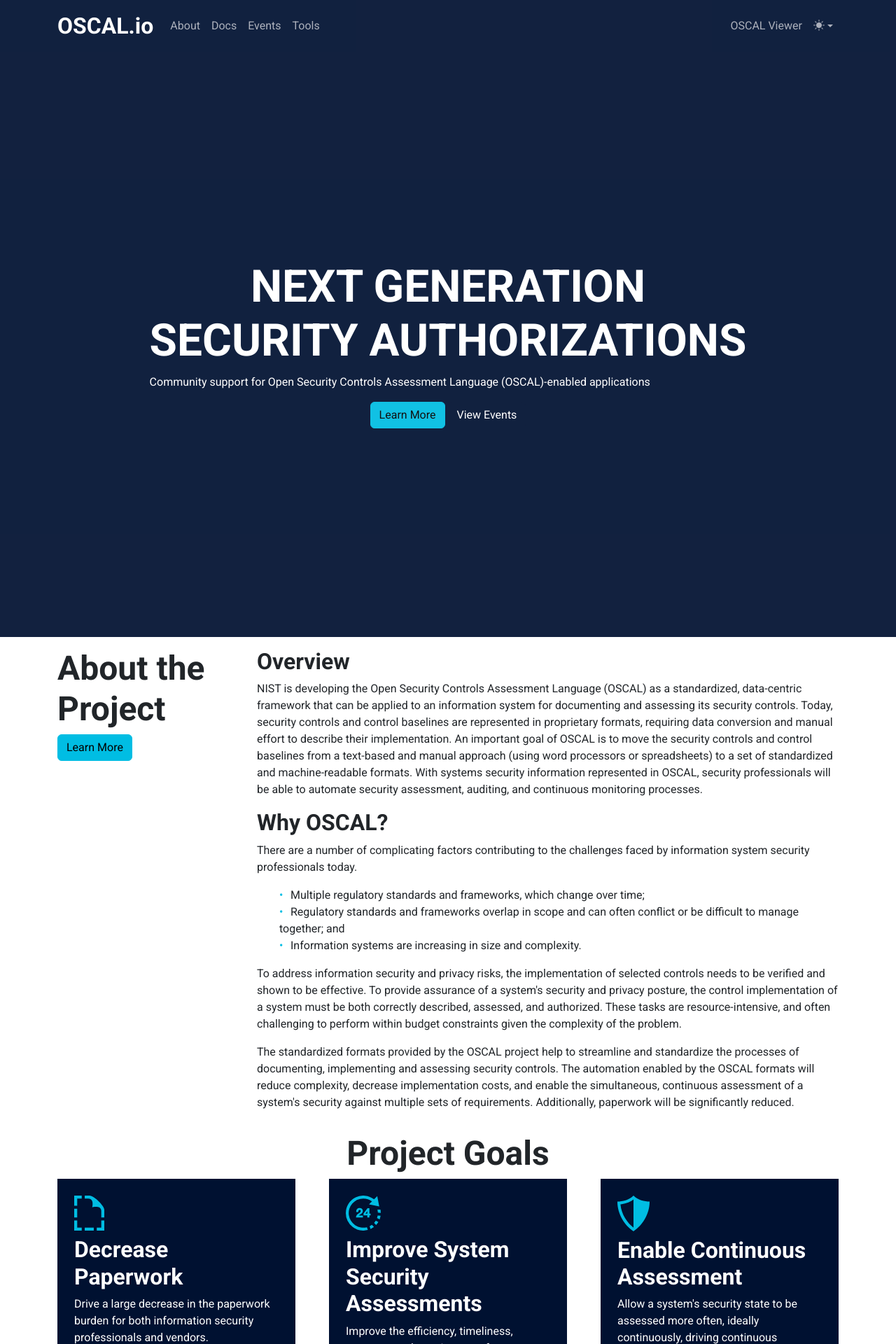
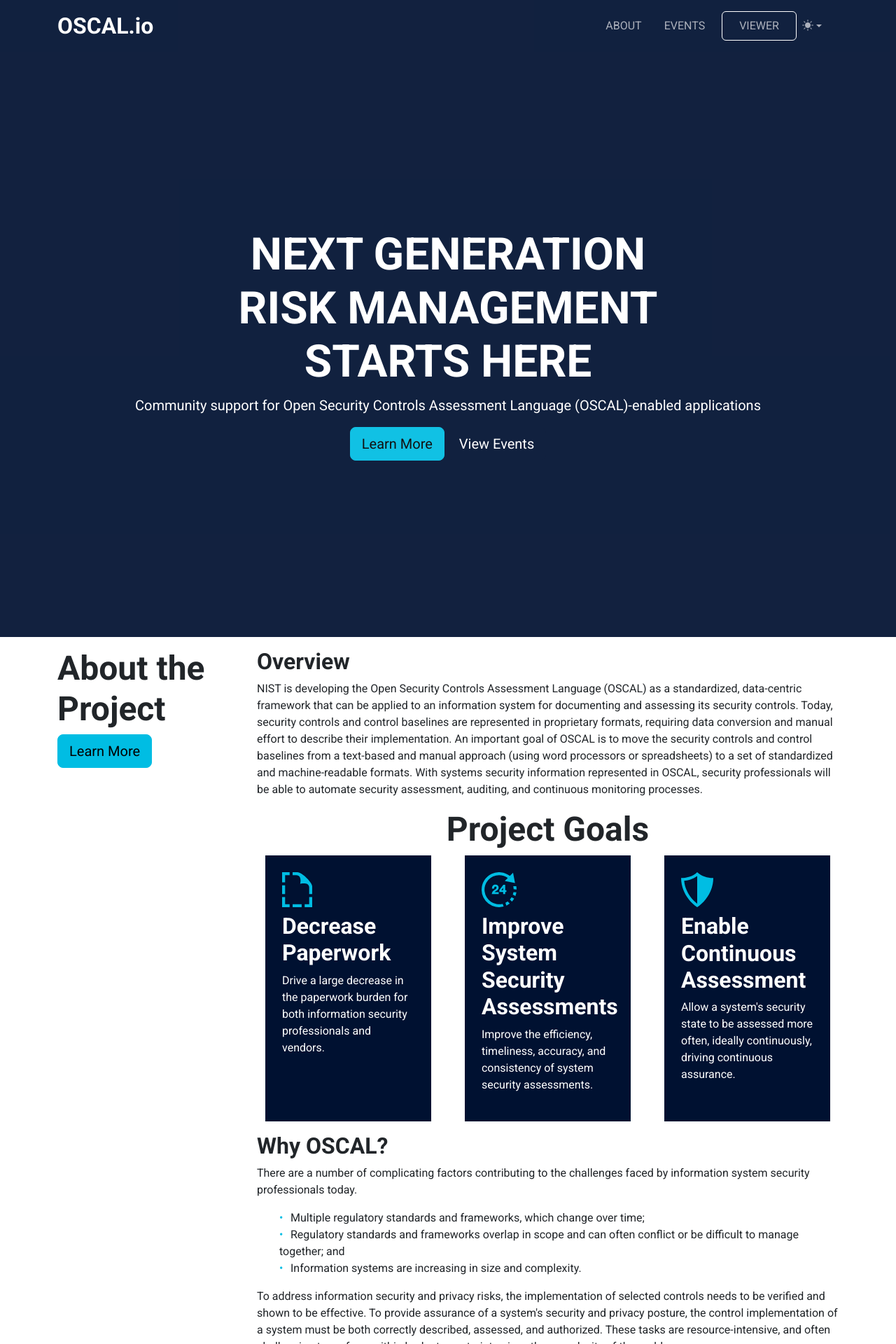
Before and after one commit to EasyDynamics/oscal.io, a Jekyll site: the page built from index.html, in a window 1280 px wide. Shown: the top 1920 px of the page at 70% size. Built offline with Jekyll 4.4.1, drawn with Linux system fonts in a browser that asks for light colours; some of the changed text lies outside the part shown.

Commit message:
fix: navbar format is incorrect

```diff
--- a/_includes/navbar.html
+++ b/_includes/navbar.html
@@ -14,7 +14,7 @@
       </div>
       <ul class="nav navbar-nav navbar-right align-items-center">
         {%-for item in site.data.navbar.right -%}
-        <li class="nav-item"><a class="nav-link" href="{{ item.link }}">{{ item.name }}</a></li>
+        <li class="nav-item{% if item.emphasize %} border border-white border-1 rounded px-3{% endif %}"><a class="nav-link" href="{{ item.link }}">{{ item.name }}</a></li>
         {% endfor %}
         <li class="nav-item dropdown">
           <button class="btn btn-link nav-link py-2 px-0 px-lg-2 dropdown-toggle d-flex align-items-center"
--- a/_sass/base.scss
+++ b/_sass/base.scss
@@ -31,3 +31,8 @@ h3, .h3 {
 .event-card-header {
   min-height: 3.25em;
 }
+
+.navbar .nav-item {
+  text-transform: uppercase;
+  padding-right: 1rem;
+}
--- a/index.html
+++ b/index.html
@@ -6,28 +6,25 @@ layout: home
   <!-- Top of page with background -->
   <div class="cover container-fluid d-flex mx-auto bg-primary text-white">
     <div class="container d-flex align-items-center">
-      <div class="align-center mx-auto">
-        <div class="d-flex flex-row">
-          <h1 class="cover-text">Next Generation<br>Security Authorizations</h1>
-        </div>
-        <div class="d-flex flex-row">
-          <p>
+      <div class="text-center mx-auto">
+        <h1 class="cover-text text-center">Next Generation<br>Risk Management<br>Starts Here</h1>
+        <p class="text-center lead">
         Community support for Open Security Controls Assessment Language (OSCAL)-enabled applications
         </p>
-        </div>
-        <a class="btn btn-secondary" href="#">Learn More</a>
-        <a class="btn btn-primary" href="/events/">View Events</a>
+        <a class="btn btn-lg btn-secondary" href="#">Learn More</a>
+        <a class="btn btn-lg btn-primary" href="/events/">View Events</a>
       </div>
     </div>
   </div>
+
 
   <!-- Main informational content -->
   <div class="container my-3">
     <div class="row">
       <!-- Side float -->
       <aside class="col-md-3 col-sm-12">
-        <h2>About the Project</h2>
-        <a class="btn btn-secondary" href="">Learn More</a>
+        <h2 id="about">About the Project</h2>
+        <a class="btn btn-lg btn-secondary" href="">Learn More</a>
       </aside>
       <div class="col-md-9 col-sm-12">
         <h3>Overview</h3>
@@ -40,25 +37,6 @@ layout: home
           machine-readable formats. With systems security information represented in OSCAL, security professionals will be
           able to automate security assessment, auditing, and continuous monitoring processes.
         </p>
-
-        <h3>Why OSCAL?</h3>
-        <p>
-        There are a number of complicating factors contributing to the challenges faced by information system security professionals today.
-        </p>
-        <ul class="text-list">
-          <li>Multiple regulatory standards and frameworks, which change over time;</li>
-          <li>Regulatory standards and frameworks overlap in scope and can often conflict or be difficult to manage together; and</li>
-          <li>Information systems are increasing in size and complexity.</li>
-        </ul>
-        <p>
-        To address information security and privacy risks, the implementation of selected controls needs to be verified and shown to be effective. To provide assurance of a system's security and privacy posture, the control implementation of a system must be both correctly described, assessed, and authorized. These tasks are resource-intensive, and often challenging to perform within budget constraints given the complexity of the problem.
-        </p>
-        <p>
-        The standardized formats provided by the OSCAL project help to streamline and standardize the processes of documenting, implementing and assessing security controls. The automation enabled by the OSCAL formats will reduce complexity, decrease implementation costs, and enable the simultaneous, continuous assessment of a system's security against multiple sets of requirements. Additionally, paperwork will be significantly reduced.
-        </p>
-      </div>
-    </div>
-  </div>
 
         <div class="mb-3">
           <h2 class="text-center">Project Goals</h2>
@@ -90,8 +68,27 @@ layout: home
           </div>
         </div>
 
+        <h3>Why OSCAL?</h3>
+        <p>
+        There are a number of complicating factors contributing to the challenges faced by information system security professionals today.
+        </p>
+        <ul class="text-list">
+          <li>Multiple regulatory standards and frameworks, which change over time;</li>
+          <li>Regulatory standards and frameworks overlap in scope and can often conflict or be difficult to manage together; and</li>
+          <li>Information systems are increasing in size and complexity.</li>
+        </ul>
+        <p>
+        To address information security and privacy risks, the implementation of selected controls needs to be verified and shown to be effective. To provide assurance of a system's security and privacy posture, the control implementation of a system must be both correctly described, assessed, and authorized. These tasks are resource-intensive, and often challenging to perform within budget constraints given the complexity of the problem.
+        </p>
+        <p>
+        The standardized formats provided by the OSCAL project help to streamline and standardize the processes of documenting, implementing and assessing security controls. The automation enabled by the OSCAL formats will reduce complexity, decrease implementation costs, and enable the simultaneous, continuous assessment of a system's security against multiple sets of requirements. Additionally, paperwork will be significantly reduced.
+        </p>
+      </div>
+    </div>
+  </div>
+
   <div class="mb-5">
-    <h2 class="text-center">Events</h2>
+    <h2 id="events" class="text-center">Events</h2>
     <div class="container">
       <div class="row row-cols-1 row-cols-md-3 g-4">
         {% for event in site.events limit:3 %}
```
Also changed, not shown: _data/navbar.yml (+14 -9 lines). Lines whose indentation alone changed are shown as unchanged.
